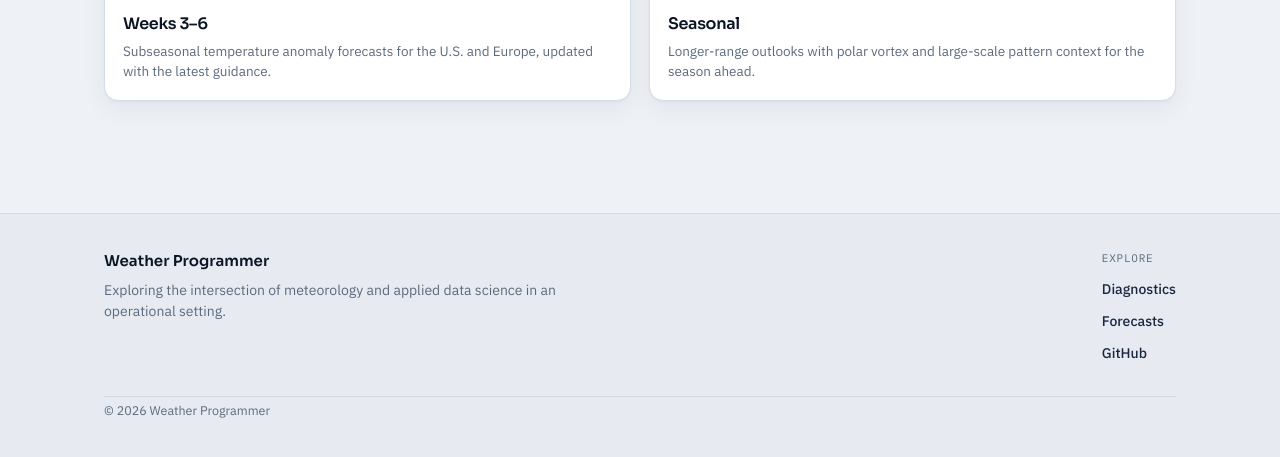
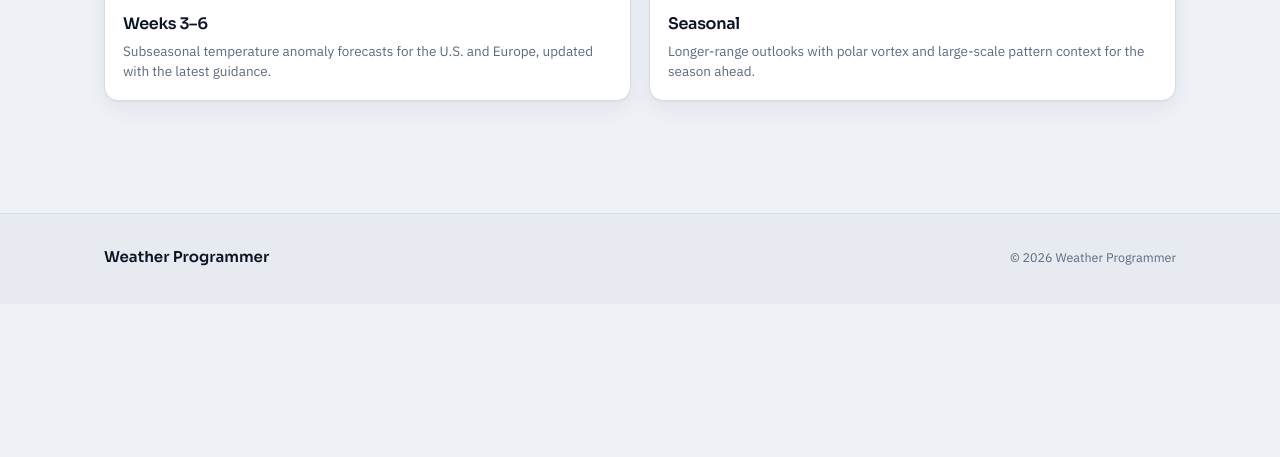
Before and after one commit to frontogenesis/frontogenesis.github.io, a Jekyll site: the page built from index.md, in a window 1280 px wide and 1400 px high, scrolled down 1236 px, cut to the strip 928-1385 px from the top of the window. Built offline with Jekyll 4.4.1, drawn with Linux system fonts in a browser that asks for light colours; after the commit the page ends 2468 px from its top, so only the background shows below that.

Commit message:
Simplify the homepage footer to brand and copyright only.
Drop the Explore column and GitHub link so the site stays free of external identity links.

Co-authored-by: Cursor <cursoragent@cursor.com>

```diff
--- a/_config.yml
+++ b/_config.yml
@@ -41,5 +41,3 @@ defaults:
     values:
       layout: post
       permalink: /:year/:month/:day/:name/
-
-github_username: frontogenesis
--- a/_layouts/home.html
+++ b/_layouts/home.html
@@ -298,53 +298,21 @@ layout: null
     .site-footer__inner {
       max-width: var(--max);
       margin: 0 auto;
-      padding: 36px 24px 40px;
-      display: grid;
-      grid-template-columns: 1.6fr auto;
-      gap: 28px 48px;
-      align-items: start;
-    }
-    @media (max-width: 720px) {
-      .site-footer__inner { grid-template-columns: 1fr; gap: 24px; }
+      padding: 32px 24px 36px;
+      display: flex;
+      flex-wrap: wrap;
+      align-items: baseline;
+      justify-content: space-between;
+      gap: 12px 32px;
     }
     .footer-brand {
       font-family: var(--display);
       font-weight: 600;
       font-size: 15px;
-      margin: 0 0 8px;
+      margin: 0;
     }
-    .footer-copy {
+    .footer-legal {
       margin: 0;
-      color: var(--muted);
-      font-size: 14px;
-      max-width: 32rem;
-    }
-    .footer-label {
-      font-family: var(--mono);
-      font-size: 11px;
-      letter-spacing: 0.07em;
-      text-transform: uppercase;
-      color: var(--muted);
-      margin: 0 0 10px;
-    }
-    .footer-links {
-      list-style: none;
-      margin: 0;
-      padding: 0;
-      display: grid;
-      gap: 8px;
-    }
-    .footer-links a {
-      font-size: 14px;
-      font-weight: 500;
-      color: var(--ink-soft);
-    }
-    .footer-links a:hover { color: var(--accent-cool); }
-    .footer-legal {
-      grid-column: 1 / -1;
-      padding-top: 4px;
-      border-top: 1px solid rgba(12, 21, 36, 0.08);
-      margin-top: 4px;
       font-size: 12.5px;
       color: var(--muted);
     }
@@ -447,20 +415,7 @@ layout: null
 
   <footer class="site-footer">
     <div class="site-footer__inner">
-      <div>
-        <p class="footer-brand">{{ site.title | escape }}</p>
-        <p class="footer-copy">{{ site.description | escape }}</p>
-      </div>
-      <div>
-        <p class="footer-label">Explore</p>
-        <ul class="footer-links">
-          <li><a href="#diagnostics">Diagnostics</a></li>
-          <li><a href="#forecasts">Forecasts</a></li>
-          {%- if site.github_username %}
-          <li><a href="https://github.com/{{ site.github_username }}" target="_blank" rel="noopener">GitHub</a></li>
-          {%- endif %}
-        </ul>
-      </div>
+      <p class="footer-brand">{{ site.title | escape }}</p>
       <p class="footer-legal">© {{ 'now' | date: '%Y' }} {{ site.title | escape }}</p>
     </div>
   </footer>
```
Also changed, not shown: mockups/home-redesign.html (+9 -52 lines).
